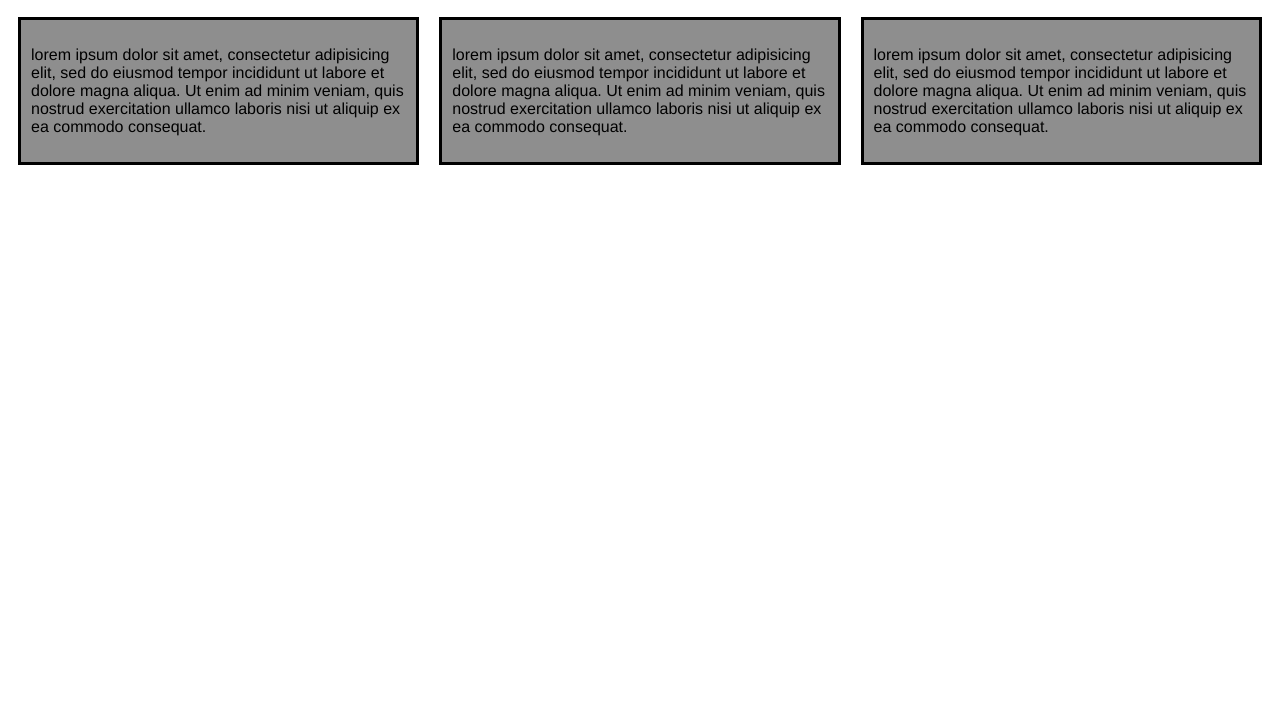
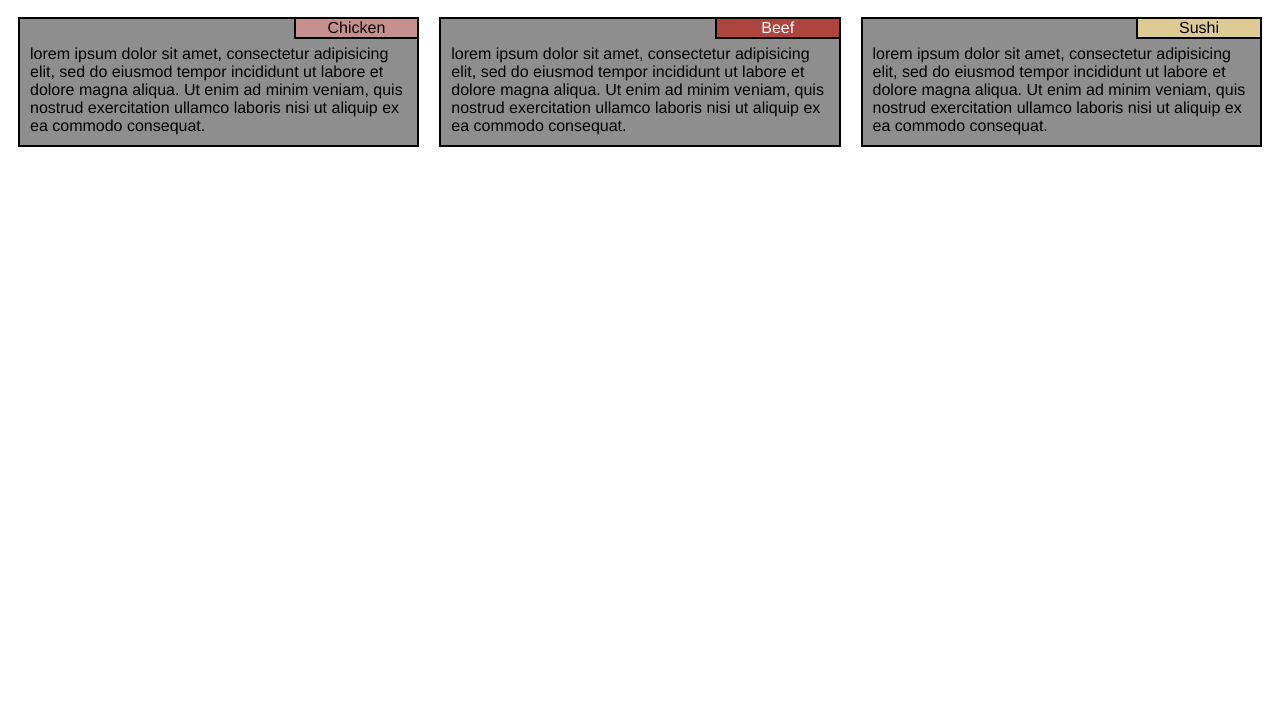
Before and after one commit to sidekickdan28/coursera-test, a plain HTML site: page site/module2-solution/index.html in a window 1280 px wide. Shown: the part 73-800 px from the top of the page. Drawn offline with Linux system fonts and the light colour scheme.

Commit message:
Completed site for desktop view

```diff
--- a/site/module2-solution/css/styles.css
+++ b/site/module2-solution/css/styles.css
@@ -143,11 +143,31 @@ h1 {
 
 .item{
 	background-color:#8E8E8E;
-	border: 3px solid; #ffffff;
+	border: 2px solid; #000000;
 	padding: 10px;
 	margin: 10px;
 }
 
+.food{
+	float: right;
+	text-align: center;
+	border: 2px solid #000000;
+	margin: -12px;
+}
+
+#chicken{
+	background-color: #c6908e;
+}
+
+#beef{
+	background-color: #ab453e;
+	color: #ffffff;
+}
+
+#sushi{
+	background-color: #decb94;
+}
+
 p{
-
+	margin-bottom: 0px;
 }
--- a/site/module2-solution/index.html
+++ b/site/module2-solution/index.html
@@ -12,16 +12,19 @@
 	<div class="row">
 		<div class="col-lg-4 col-md-6 col-sm-12">
 			<div class="item">
+				<div class="col-lg-4 col-md-4 col-sm-4 food" id="chicken"> Chicken </div>
 				<p>lorem ipsum dolor sit amet, consectetur adipisicing elit, sed do eiusmod tempor incididunt ut labore et dolore magna aliqua. Ut enim ad minim veniam, quis nostrud exercitation ullamco laboris nisi ut aliquip ex ea commodo consequat.</p>
 			</div>
 		</div>
 		<div class="col-lg-4 col-md-6 col-sm-12">
 			<div class="item">
+				<div class="col-lg-4 col-md-4 col-sm-4 food" id="beef"> Beef </div>
 				<p>lorem ipsum dolor sit amet, consectetur adipisicing elit, sed do eiusmod tempor incididunt ut labore et dolore magna aliqua. Ut enim ad minim veniam, quis nostrud exercitation ullamco laboris nisi ut aliquip ex ea commodo consequat.</p>
 		</div>
 		</div>
 		<div class="col-lg-4 col-md-6 col-sm-12">
 			<div class="item">
+				<div class="col-lg-4 col-md-4 col-sm-4 food" id="sushi"> Sushi </div>
 				<p>lorem ipsum dolor sit amet, consectetur adipisicing elit, sed do eiusmod tempor incididunt ut labore et dolore magna aliqua. Ut enim ad minim veniam, quis nostrud exercitation ullamco laboris nisi ut aliquip ex ea commodo consequat.</p>
 			</div>
 		</div>
```
